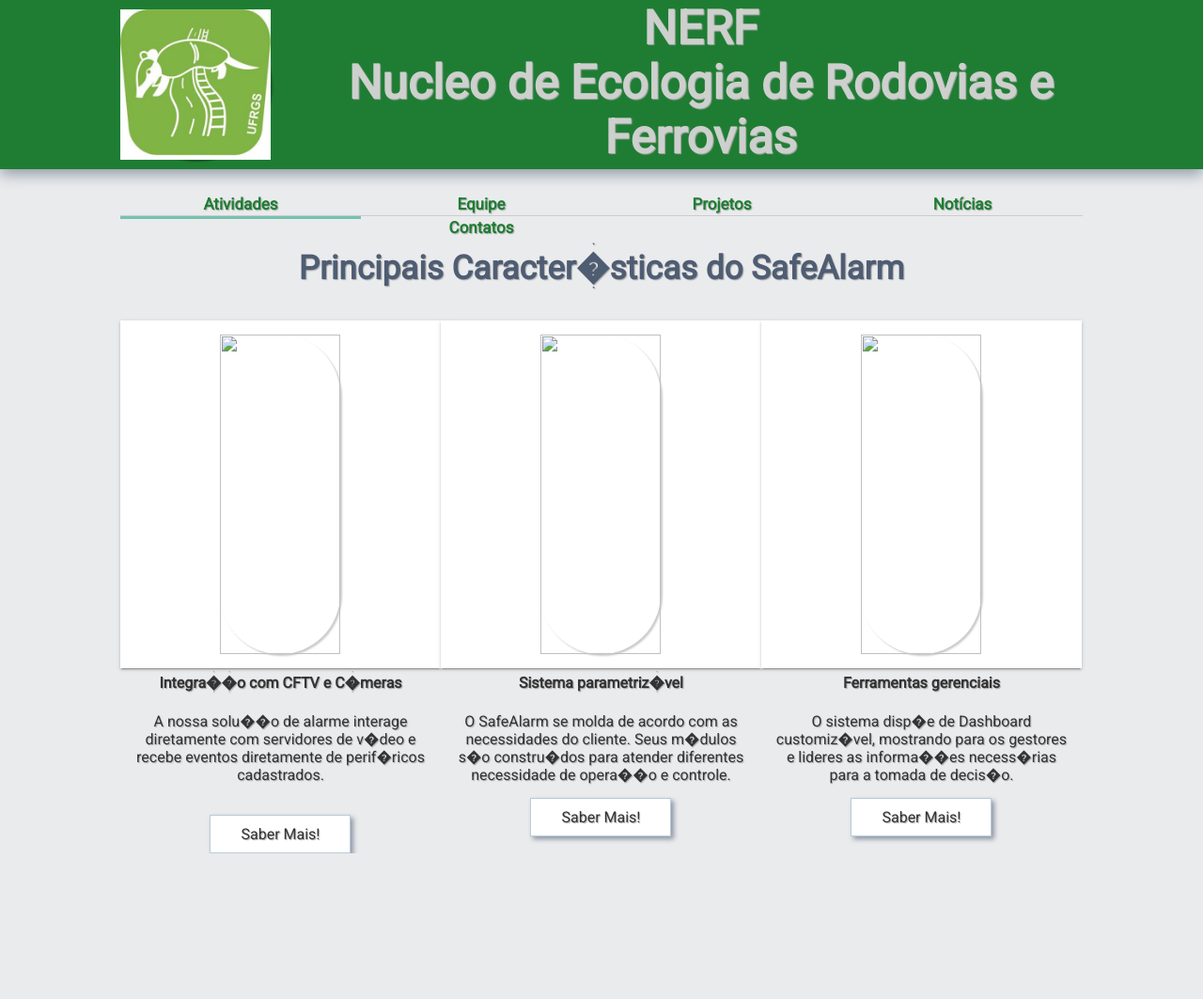
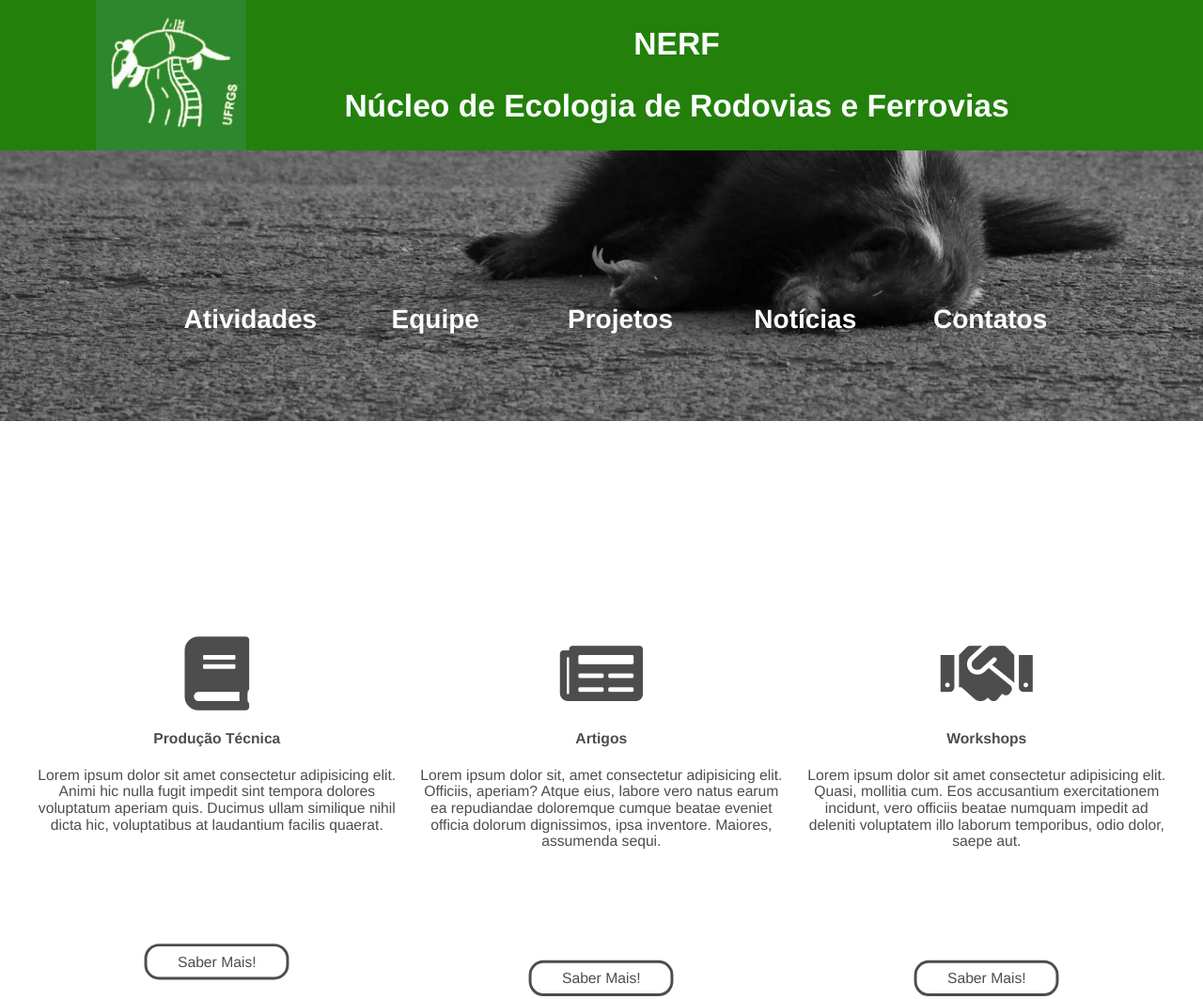
Before and after one commit to ggarber42/WebDesignIfrs, a plain HTML site: page index.html in a window 1280 px wide. Shown: the top 1063 px of the page at 94% size. Before the commit the page ends 908 px from the top, so only its background shows below. Drawn offline with Linux system fonts and the light colour scheme.

Commit message:
Estilo pronto

```diff
--- a/index.html
+++ b/index.html
@@ -4,60 +4,64 @@
 	<title>Nucleo de Ecologia de Rodovias e Ferrovias</title>
 </head>
 <link rel="stylesheet" type="text/css" href="style/style.css">
+<link rel="stylesheet" href="https://use.fontawesome.com/releases/v5.5.0/css/all.css" integrity="sha384-B4dIYHKNBt8Bc12p+WXckhzcICo0wtJAoU8YZTY5qE0Id1GSseTk6S+L3BlXeVIU"
+crossorigin="anonymous">
+<body>
+	<nav>
+		<div class="top">
+			<div id="logo"><img src="style/img/tatu3.jpg"></div>
+			<div id="texto">
+				<h1>NERF</h1>
+				<h1>Núcleo de Ecologia de Rodovias e Ferrovias</h1>
+			</div>
+		</div>
+		<div class="bottom">
+			<div class="background"></div>
+			<ul>
+				<li>Atividades</li>
+				<li>Equipe</li>
+				<li>Projetos</li>
+				<li>Notícias</li>
+				<li>Contatos</li>
+			</ul>
+		</div>
+	</nav>
 
-<body>
+	<!-- <h3>  </h3> -->
 
-	<div class="mainComponente" id="header">
-		<div id="header_logo"><img src="style/img/tatu.jpg"></div>
-		<div id="header_texto">
-			<h1>NERF</h1>
-			<h1>Nucleo de Ecologia de Rodovias e Ferrovias</h1>
-		</div>
-	</div>
-
-	<div class="mainComponent menu">
-		<div class="ativo">Atividades</div>
-		<div>Equipe</div>
-		<div>Projetos</div>
-		<div>Notícias</div>
-		<div>Contatos</div>
-	</div>
-
-	<h3> Principais Caracter�sticas do SafeAlarm </h3>
-
-	<!-- <marquee class="blink_me">Tags mais divertidas da Rede Mundial de Computadores.</marquee> -->
-
-	<div class="mainComponent destaques">
+	<article>
 		<div class="destaque">
-			<div class="fakedivimg"> <img src="img/lens.png"> </div>
-			<h4>Integra��o com CFTV e C�meras</h4>
+			<i class="fa fa-book"></i>
+			<h4>Produção Técnica</h4>
 			<div>
-				A nossa solu��o de alarme interage diretamente com servidores de v�deo e recebe eventos diretamente de perif�ricos
-				cadastrados.
-			</div>
-			<div class="button" style="margin-top: 33px"> Saber Mais! </div>
-		</div>
-
-		<div class="destaque">
-			<div class="fakedivimg"> <img src="img/settings.png"> </div>
-			<h4>Sistema parametriz�vel</h4>
-			<div>
-				O SafeAlarm se molda de acordo com as necessidades do cliente. Seus m�dulos s�o constru�dos para atender diferentes
-				necessidade de opera��o e controle.
+				Lorem ipsum dolor sit amet consectetur adipisicing elit. Animi hic nulla fugit impedit sint tempora dolores voluptatum aperiam quis. Ducimus ullam similique nihil dicta hic, voluptatibus at laudantium facilis quaerat.
 			</div>
 			<div class="button"> Saber Mais! </div>
 		</div>
 
 		<div class="destaque">
-			<div class="fakedivimg"> <img src="img/speedometer.png"> </div>
-			<h4> Ferramentas gerenciais </h4>
+			<i class="fa fa-newspaper"></i>
+			<h4>Artigos</h4>
 			<div>
-				O sistema disp�e de Dashboard customiz�vel, mostrando para os gestores e lideres as informa��es necess�rias para a
-				tomada de decis�o.
+				Lorem ipsum dolor sit, amet consectetur adipisicing elit. Officiis, aperiam? Atque eius, labore vero natus earum ea repudiandae doloremque cumque beatae eveniet officia dolorum dignissimos, ipsa inventore. Maiores, assumenda sequi.
 			</div>
-			<div class="button"> Saber Mais! </div>
+			<div class="button">Saber Mais!</div>
 		</div>
-	</div>
+
+		<div class="destaque">
+			<i class="fa fa-handshake"></i>
+
+			<h4>Workshops</h4>
+			<div>
+				Lorem ipsum dolor sit amet consectetur adipisicing elit. Quasi, mollitia cum. Eos accusantium exercitationem incidunt, vero officiis beatae numquam impedit ad deleniti voluptatem illo laborum temporibus, odio dolor, saepe aut.
+			</div>
+			<div class="button">Saber Mais!</div>
+		</div>
+	</article>
+	<footer>
+		<h3>Desenvolvido por Guilherme Garber</h3>
+		<h3>IFRS - Porto Alegre 2019</h3>
+	</footer>
 </body>
 
 <link href="https://fonts.googleapis.com/css?family=Roboto" rel="stylesheet">
--- /dev/null
+++ b/style/_config.scss
@@ -0,0 +1,5 @@
+$primary-color : #23800A; //#379D1C; // #54AA54; // #2D882D;
+$background-color: #fff;// #EAEBED;
+$text-color: #4d4d4d;
+$menu-color: #f9fdfc;
+$menu-text: #BBBB22;
--- /dev/null
+++ b/style/scripts/app.js
@@ -0,0 +1,12 @@
+function hoverEnter(e) {
+    // background.classList.add('.hover');
+    console.log('aqui');
+}
+
+function hoverLeave() {
+
+}
+const background = document.querySelector('.background');
+const menus = document.querySelectorAll('.bottom li');
+menus.forEach(menu => menu.addEventListener('mouseenter', hoverEnter));
+menus.forEach(menu => menu.addEventListener('mouseleave', hoverLeave));
--- a/style/style.scss
+++ b/style/style.scss
@@ -1,3 +1,5 @@
+@import 'config';
+
 * {
     -webkit-box-sizing: border-box;
     -moz-box-sizing: border-box;
@@ -6,162 +8,128 @@
 
 body {
     margin: 0px;
-    font-family: 'Roboto',sans-serif,Tahoma;
-    background: #EAEBED;
+    font-family: 'Helvetica','Roboto',sans-serif,Tahoma;
+    background: $background-color;
     overflow-x: hidden;
-    text-shadow: 1px 1px 1px #aaa;
     min-width: 910px;
+    color: $text-color;
 }
 
-.blink_me {
-    animation: blinker 1s linear infinite;
+nav {
+    color: $menu-color;
+
+    & > *{
+        margin-bottom: 1.5em;
     }
 
-@keyframes blinker {
-    50% { opacity: 0; }
+    .top{
+        display: grid;
+        grid-template-columns: 1fr 9fr;
+        padding-top: 1.2em;
+        width: 100%;
+        margin: 0 auto;
+        padding: 0 8%;
+        background-color: $primary-color;
+
+        #logo img{
+            width: 160px;
         }
 
-.destaque {
+        #texto {
             text-align: center;
-    position: relative;
-    height: 100%;
+            font-size: 1.4rem;
         }
-
-.destaque img {
 
     }
 
-.destaque .fakedivimg {
-    box-shadow: 2px 2px 2px #ccc;
-    width: 128px;
-    max-width: 80%;
-    margin: 0px auto;
-    border-radius: 64px;
+    .bottom{
+        width: 100%;
+        height: 60vh;
+        background-image: url("img/capabw.png");
+        background-size: cover;
+        background-repeat: no-repeat;
+        text-align: center;
+        background-position-y: -60vh;
+
+        .background{
+            opacity: 0;
+            background-color: $menu-text;
+            // display: block;
+            width: 100px;
+            height: 100px;
+            border-radius: 10px;
+            border: 7.5px solid $text-color;
+            transform: rotate(45deg);
+
+            .hover{
+                opacity: 1;
+            }
         }
 
-.destaque img {
-    width: 100%;
+        ul{
+            padding-top: 5%;
+            width: 80%;
+            list-style: none;
+            padding: none;
+            display: grid;
+            grid-template-columns: repeat(5,1fr);
+            margin: auto;
+            li{
+                display: inline-block;
+                font-size: 1.75rem;
+                font-weight: bold;
+                cursor: pointer;
+            }
+        }
+    }
 }
 
-.destaque .button {
-    border: solid 1px #b9cbd7;
-    margin: 0px auto;
-    width: 150px;
-    margin-top: 15px;
-    padding: 10px 0px;
-    box-shadow: 3px 3px 5px #8c97a3;
-    background: white;
-    cursor: pointer;
+article{
+    display: grid;
+    grid-template-columns: repeat(3,1fr);
+    min-height: 75vh;
+    margin: 0 2%;
+    margin-bottom: 1px;
+
+    .destaque{
+        position: relative;
+        text-align: center;
+        padding: 0 2%;
+        transition: all 0.5s;
+        transform: scale(0.98);
+        padding: 2%;
+        i{
+            font-size: 5rem;
         }
 
-.menu>div {
-    float:left;
-    width: 25%;
-    line-height: 25px;
-    text-align: center;
-    font-weight: bold;
+        .button{
+            border: 3px solid $text-color;
+            border-radius: 1em;
+            margin: 15vh 30% 0;
+            padding: 2%;
+            transition: all 0.5s;
             cursor: pointer;
-    font-size: 17px;
+
+            &:hover{
+                background: $text-color;
+                color: $background-color;
+            }
         }
 
-.menu .ativo {
-    border-bottom: solid 3px #76C2AF;
+        &:hover{
+            border: 1px solid $text-color;
+            transform: scale(1);
+        }
+    }
 }
 
+footer{
+    background-color: $primary-color;
+    color: $menu-color;
+    text-align: center;
+    padding: 0.1% 0 1%;
 
-.menu>div:hover {
-    border-bottom: solid 2px #F5CF87;
+    h3{
+        margin-bottom: 0;
     }
-
-.menu .ativo:hover {
-    border-bottom: solid 3px #76C2AF;
 }
-
-.destaques {
-    margin-bottom: 5px;
-    height: 370px;
-}
-
-.destaques .destaque {
-    box-sizing: border-box;
-    float: left;
-    width: 33.3%;
-    padding: 15px;
-    border: solid 0px #eee;
-    background: white;
-    box-shadow: 0 2px 2px 0 rgba(0,0,0,.14), 0 3px 1px -2px rgba(0,0,0,.2), 0 1px 5px 0 rgba(0,0,0,.12);
-}
-
-.destaques .destaque:hover {
-    background: #EAEBED;
-}
-
-#header {
-    text-align: center;
-    background-color: #1E7D33;
-    box-shadow: 0px 5px 15px #8c97a3;
-    padding-bottom: 15px;
-    margin-bottom: 15px;
-    padding-top: 10px;
-    height: 180px;
-    padding-left: 10%;
-    padding-right: 6%;
-}
-
-
-#header #header_texto {
-    text-align: center;
-    padding-left: 10px;
-    position: relative;
-    top: 50%;
-    transform: translate(0, -50%);
-    vertical-align: middle;
-}
-
-#header #header_logo {
-    float:left;
-    box-shadow: 2px 2px 2px rgba(0,0,0,0.3);
-    width: 160px;
-    margin: 0px auto;
-    border-radius: 80px;
-}
-
-#header_logo img {
-    width: 160px;
-}
-
-h1 {
-    margin: 0px;
-    color: #CDD0CD;
-    /*text-shadow: 1px 1px 1px black;*/
-    font-size: 50px;
-}
-
-h2 {
-    margin: 0px;
-    color: white;
-}
-
-h3 {
-    text-align: center;
-    clear:both;
-    font-size: 35px;
-    color: #4F5D73 ;
-}
-
-body {
-    color: #333333;
-}
-
-.mainComponent {
-    width: 80%;
-    margin: 0 auto;
-
-    &.menu {
-        border-bottom: solid 1px #ccc;
-        height: 25px;
-        margin-top: 25px;
-        color: #1E7D33;
-    }
-
-}
```
Also changed, not shown: style/img/capabw.png (added), style/img/tatu2.jpg (added), style/img/tatu3.jpg (added), style/style.css, 2 other files. Lines whose indentation alone changed are shown as unchanged.
